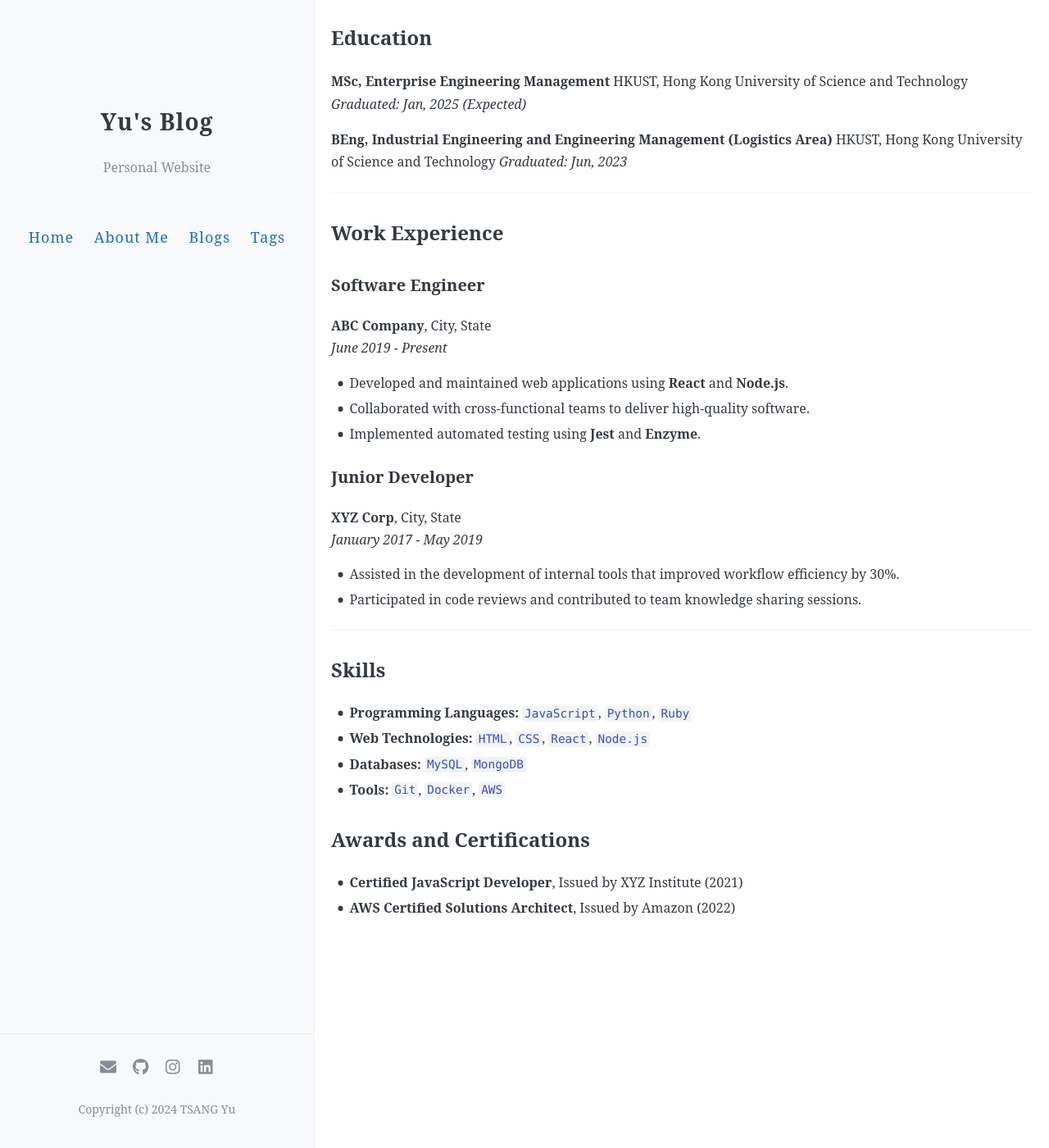
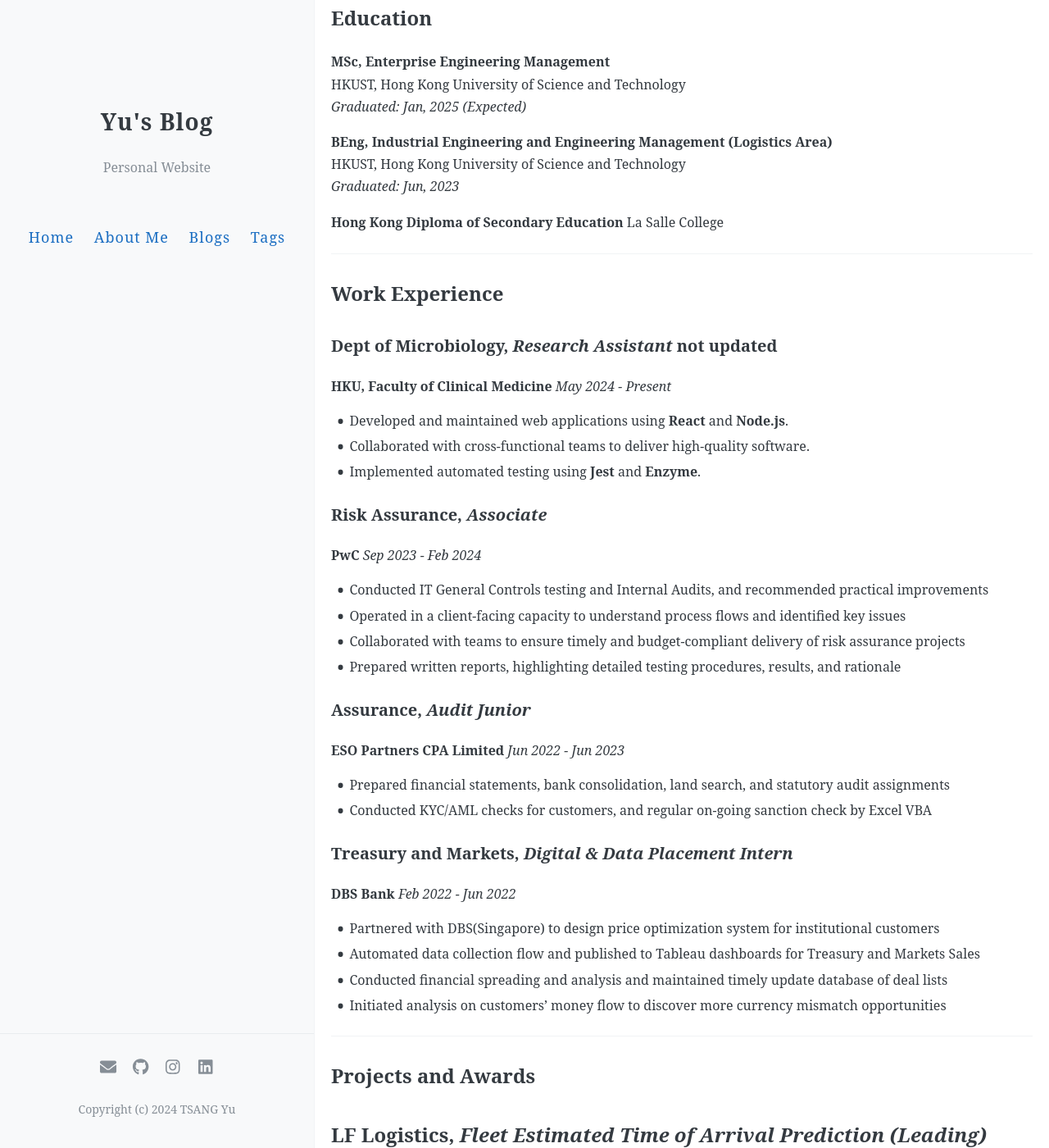
Before and after one commit to yutsang/yutsang.github.io, a Jekyll site: the page built from about.md, in a window 1280 px wide and 1400 px high, scrolled down 372 px. Shown: the whole window at 82% size. Built offline with Jekyll 4.4.1, drawn with Linux system fonts in a browser that asks for light colours; comment, search, counter and statistics services are not loaded; some of the changed text lies outside the part shown.

Commit message:
Update about.md

```diff
--- a/about.md
+++ b/about.md
@@ -26,35 +25,66 @@
 HKUST, Hong Kong University of Science and Technology
 *Graduated: Jun, 2023*
 
+**Hong Kong Diploma of Secondary Education**
+La Salle College
+
 ---
 
 ## Work Experience
 
-### Software Engineer
-**ABC Company**, City, State
-*June 2019 - Present*
+### Dept of Microbiology, *Research Assistant* **not updated**
+**HKU, Faculty of Clinical Medicine**
+*May 2024 - Present*
 
 - Developed and maintained web applications using **React** and **Node.js**.
 - Collaborated with cross-functional teams to deliver high-quality software.
 - Implemented automated testing using **Jest** and **Enzyme**.
 
-### Junior Developer
-**XYZ Corp**, City, State
-*January 2017 - May 2019*
+### Risk Assurance, *Associate*
+**PwC**
+*Sep 2023 - Feb 2024*
 
-- Assisted in the development of internal tools that improved workflow efficiency by 30%.
-- Participated in code reviews and contributed to team knowledge sharing sessions.
+- Conducted IT General Controls testing and Internal Audits, and recommended practical improvements
+- Operated in a client-facing capacity to understand process flows and identified key issues
+- Collaborated with teams to ensure timely and budget-compliant delivery of risk assurance projects
+- Prepared written reports, highlighting detailed testing procedures, results, and rationale
+
+### Assurance, *Audit Junior*
+**ESO Partners CPA Limited**
+*Jun 2022 - Jun 2023*
+
+- Prepared financial statements, bank consolidation, land search, and statutory audit assignments
+- Conducted KYC/AML checks for customers, and regular on-going sanction check by Excel VBA
+
+### Treasury and Markets, *Digital & Data Placement Intern*
+**DBS Bank**
+*Feb 2022 - Jun 2022*
+
+- Partnered with DBS(Singapore) to design price optimization system for institutional customers
+- Automated data collection flow and published to Tableau dashboards for Treasury and Markets Sales
+- Conducted financial spreading and analysis and maintained timely update database of deal lists
+- Initiated analysis on customers’ money flow to discover more currency mismatch opportunities
+
+---
+
+## Projects and Awards
+## LF Logistics, *Fleet Estimated Time of Arrival Prediction (Leading)*
+## HKLA, *2022 Hong Kong Logistics Case Contest – 2nd Runner-Up & Best Cost Effective Solution*
+## CILTHK, *Student Day 2021 Case Competition – 1st Runner-Up*
+
+
+---
+
+## Certifications
+
+- **Certified Information Systems Auditor**, Issued by ISACA (Information Systems Audit and Control Association) (2024)
+- **Certified Information Security Manager**, Issued by ISACA (Information Systems Audit and Control Association) (2024)
+- **HKICPA QP Examination** (*in progress*)
 
 ---
 
 ## Skills
 
-- **Programming Languages:** `JavaScript`, `Python`, `Ruby`
-- **Web Technologies:** `HTML`, `CSS`, `React`, `Node.js`
-- **Databases:** `MySQL`, `MongoDB`
-- **Tools:** `Git`, `Docker`, `AWS`
-
-## Awards and Certifications
-
-- **Certified JavaScript Developer**, Issued by XYZ Institute (2021)
-- **AWS Certified Solutions Architect**, Issued by Amazon (2022)
+- **Programming:** `Python`(`PySpark`,`Kedro`), Database(`SQL`, `MySQL`, `MongoDB`), Visualization(`Tableau`,` Power Bi`)
+- **Web Technologies:** `HTML`, `CSS`, `PHP`
+- **Qualifications:** **Google**(`Advanced Data Analytics`), **IBM**(`AI Engineering`, `Data Engineering`), **Microsoft**(`Azure Data Scientist Associate`), **ISC2**(`Systems Security Certified Practitioner`)
```
Also changed, not shown: other parts of about.md (+3 -4 lines).
